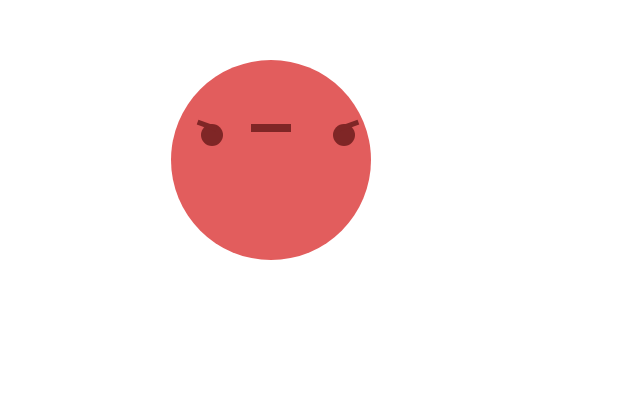
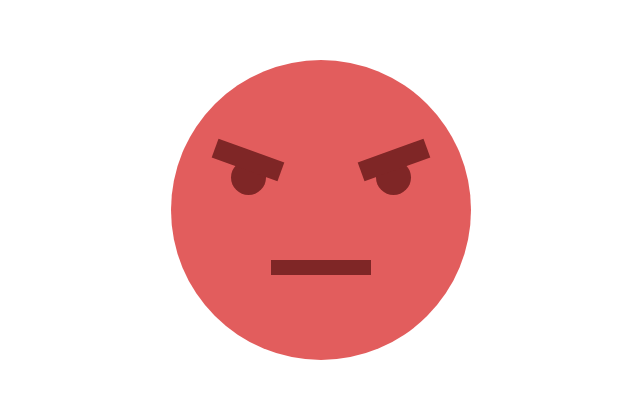
Before and after one commit to vidhik2002/CaSScade-Icons, a plain HTML site: page Round1/angryface.html in a window 1280 px wide. Shown: the part 108-506 px from the top of the page, without its empty margins (349-989 px from the left). Drawn offline with Linux system fonts and the light colour scheme.

Commit message:
feat: angryface

```diff
--- a/angryface.html
+++ b/Round1/angryface.html
@@ -1,9 +1,19 @@
 <html>
 <head>
     <style>
+
+    .center {
+
+    padding-left: 40vw;
+
+    padding-top: 20vh;
+
+    text-align: center;
+
+    }
     .face {
-  width: 200px;
-  height: 200px;
+  width: 300px;
+  height: 300px;
   position: relative;
   margin: 0 15px 30px 0;
   border-radius: 50%;
@@ -12,17 +22,17 @@
 
 .eye {
   position: absolute;
-  width: 22px;
-  height: 22px;
-  top: 64px;
-  left: 30px;
+  width: 35px;
+  height: 35px;
+  top: 100px;
+  left: 60px;
   z-index: 1;
   border-radius: 50%;
 }
 
 .eye:last-child {
   left: auto;
-  right: 16px;
+  right: 60px;
 }
 
 .mouth {
@@ -31,8 +41,8 @@
   left: 0;
   right: 0;
   z-index: 1;
-  width: 140px;
-  height: 68px;
+  width: 70px;
+  height: 34px;
   margin: 0 auto;
   border-radius: 0 0 70px 70px;
   overflow: hidden;
@@ -49,35 +59,29 @@
   content: '';
   display: block;
   position: absolute;
-  width: 20px;
-  height: 5px;
-  top: -1px;
-  left: -4px;
+  width: 70px;
+  height: 20px;
+  top: -10px;
+  left: -18px;
   transform: rotate(20deg);
 }
 
 .angry .eye:last-child:before {
   left: auto;
-  right: -4px;
+  right: -18px;
   transform: rotate(-20deg);
 }
 
 .angry .mouth {
-  width: 40px;
-  height: 8px;
-  top: 64px;
+  width: 100px;
+  height: 15px;
+  top: 200px;
   border-radius: 0;
-}
-.center {
-  padding-left: 40vw;
-  padding-top: 20vh;
-  text-align: center;
 }
     </style>
 </head>
 <body>
   <div class="center">
-
     <div class="emoji angry">
         <figure class="face">
           <span class="eyes">
```
Also changed, not shown: Round1/chessking.html (renamed from chessking.html, +0 -1 lines), Round1/index.html (added, +45 -0 lines), index.html (deleted, +0 -19 lines), Round1/index.js (renamed from index.js). Lines whose indentation alone changed are shown as unchanged.
